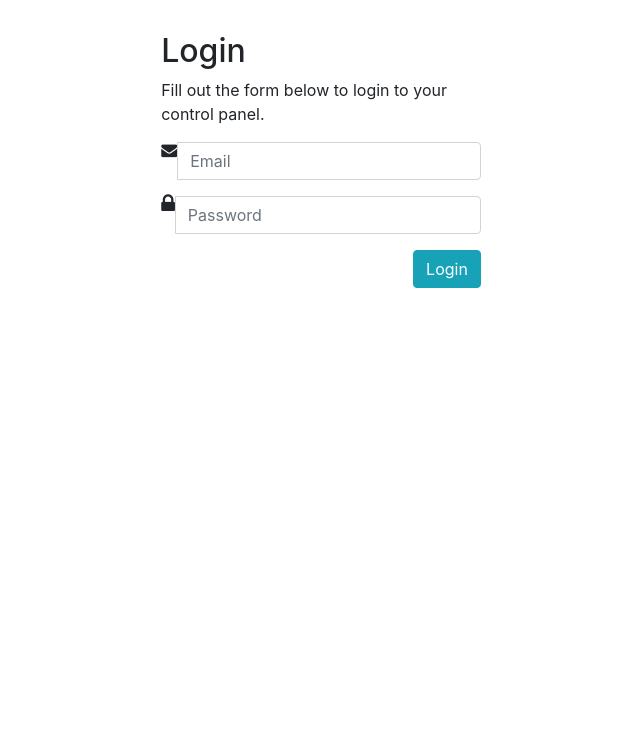
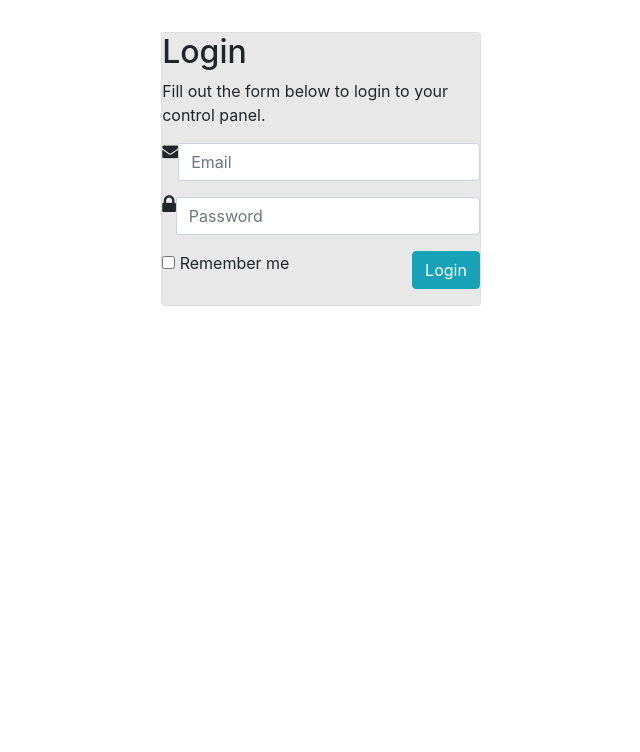
Before and after one commit to Contrast-Security-OSS/DjanGoat, a Django app: template template/sessions/login.html in a window 1280 px wide. Shown: the part 56-808 px from the top of the page, without its empty margins (291-931 px from the left). Run offline with Django 3.2, Linux system fonts and the light colour scheme; the template is opened without the code that fills it, so the values that code supplies are empty; parts of the project's set-up code (start-up, migrations or seed data) failed here and were passed over; some libraries are stand-ins or nearby versions.

Commit message:
added remember me

```diff
--- a/template/sessions/login.html
+++ b/template/sessions/login.html
@@ -16,7 +16,8 @@
                 {% endfor %}
             </ul>
         {% endif %}
-
+        <div class="card">
+            <div class="card-block" style="background-color: #e8e8e8">
                 <div class="header">
                     <h2>Login</h2>
                     <p>Fill out the form below to login to your control panel.</p>
@@ -42,11 +43,19 @@
                         </div>
                     </div>
 
-            <div class="actions">
+                    <div class="row">
+                        <div class="checkbox col-md">
+                            <label><input type="checkbox" name="remember"> Remember me</label>
+                        </div>
+
+                        <div class="actions col-md">
                             <input type="submit" value="Login" id="submit_button", class="btn btn-info btn-large pull-right">
+                        </div>
                     </div>
 
                 </form>
             </div>
+        </div>
+    </div>
 
 {% endblock %}
```
Also changed, not shown: app/views/sessions/views.py (+9 -1 lines). Lines whose indentation alone changed are shown as unchanged.
